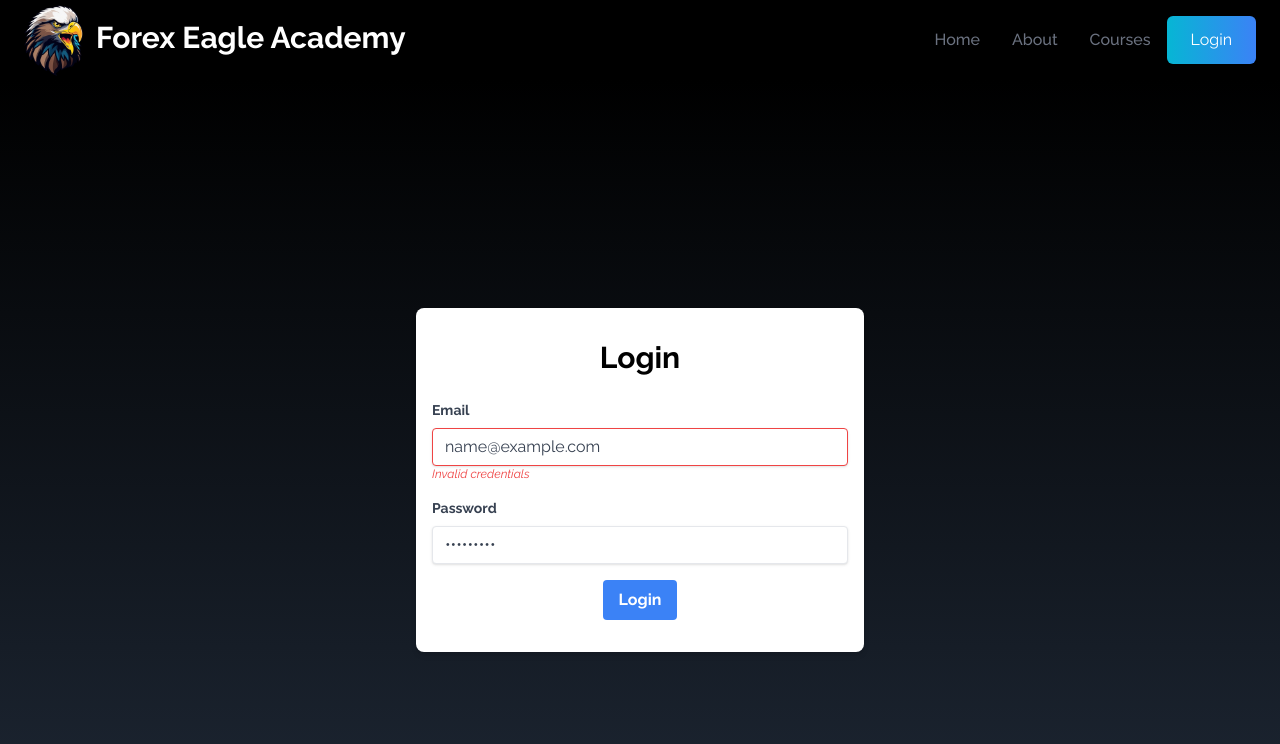
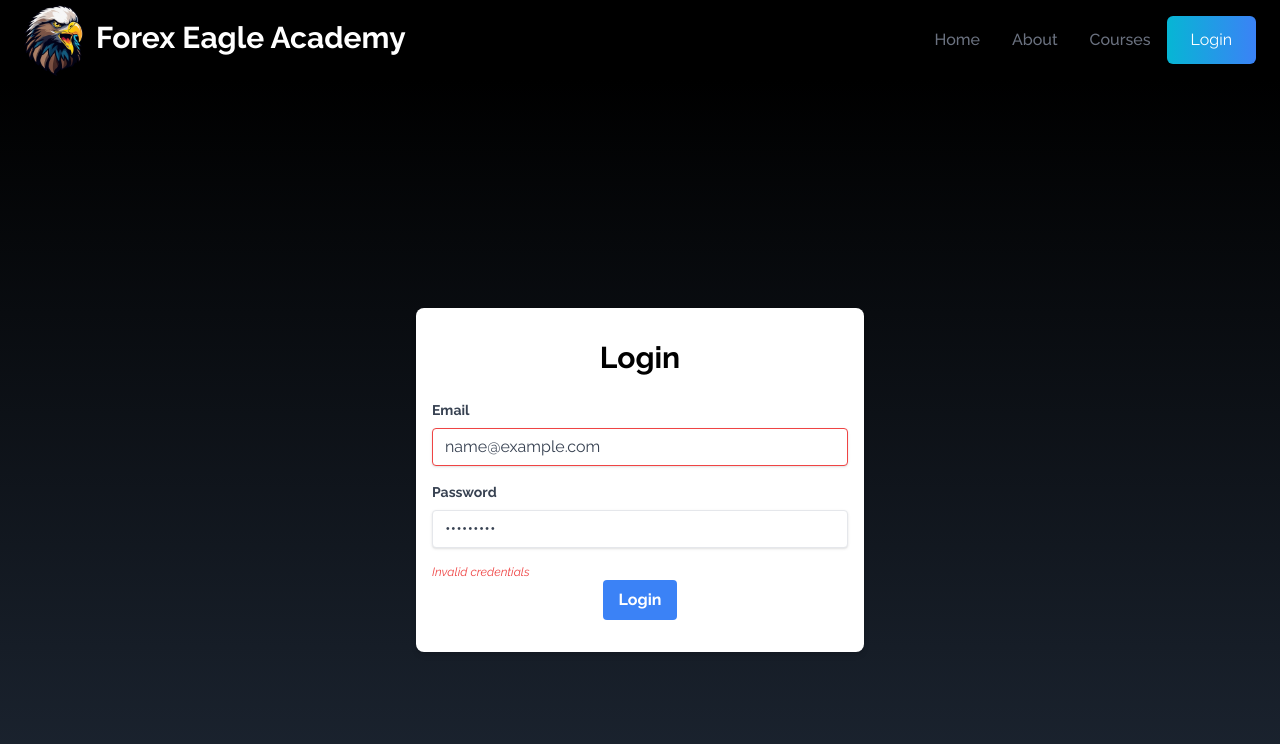
Before and after one commit to MuhammadKhizar89/ForexEagleTraders, a React (Vite) app in the folder Client/: page /login in a window 1280 px wide. Both pictures are taken after typing "name@example.com", "Sample123" into the empty fields and a click on the button "Login". Shown: the top 744 px of the page. Built offline with nearby package versions, Linux system fonts and the light colour scheme; no server answers.

Commit message:
validaion added1

```diff
--- a/Client/src/Components/Login.jsx
+++ b/Client/src/Components/Login.jsx
@@ -89,7 +89,6 @@ export default function Login() {
                 className={`shadow appearance-none border rounded w-full py-2 px-3 text-gray-700 leading-tight focus:outline-none focus:shadow-outline ${loginErrors.email && 'border-red-500'}`}
                 placeholder="Your Email"
               />
-              {loginErrors.email && <p className="text-red-500 text-xs italic">{loginErrors.email}</p>}
             </div>
             <div className="mb-4">
               <label className="block text-gray-700 text-sm font-bold mb-2" htmlFor="password">Password</label>
@@ -102,8 +101,8 @@ export default function Login() {
                 className={`shadow appearance-none border rounded w-full py-2 px-3 text-gray-700 leading-tight focus:outline-none focus:shadow-outline ${loginErrors.password && 'border-red-500'}`}
                 placeholder="Your Password"
               />
-              {loginErrors.password && <p className="text-red-500 text-xs italic">{loginErrors.password}</p>}
             </div>
+            {loginErrors.email && <p className="text-red-500 text-xs italic">{loginErrors.email}</p>}
             <div className="flex justify-center">
               <button className="bg-blue-500 hover:bg-blue-700 text-white font-bold py-2 px-4 rounded focus:outline-none focus:shadow-outline" type="submit">
                 Login
```
